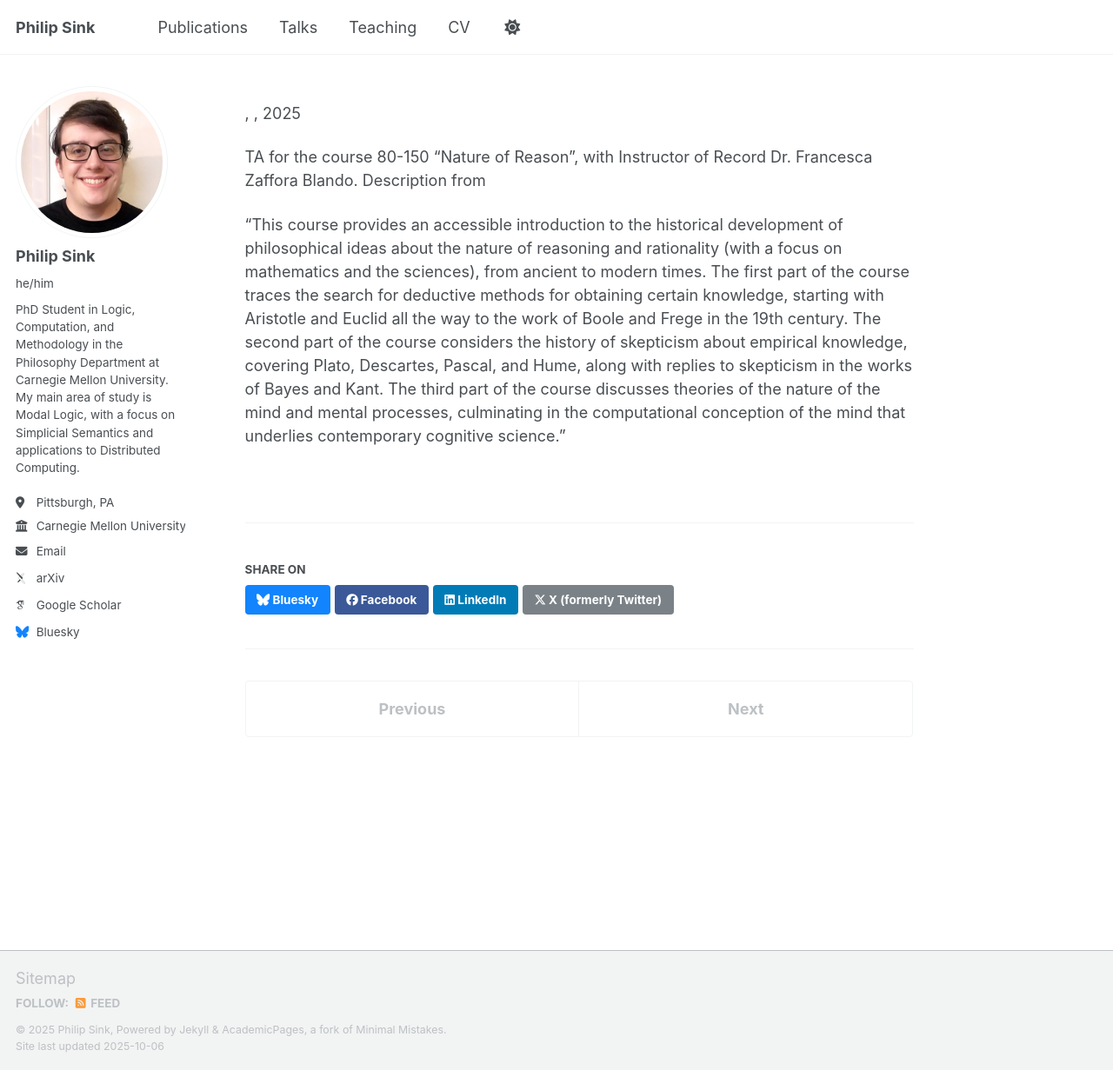
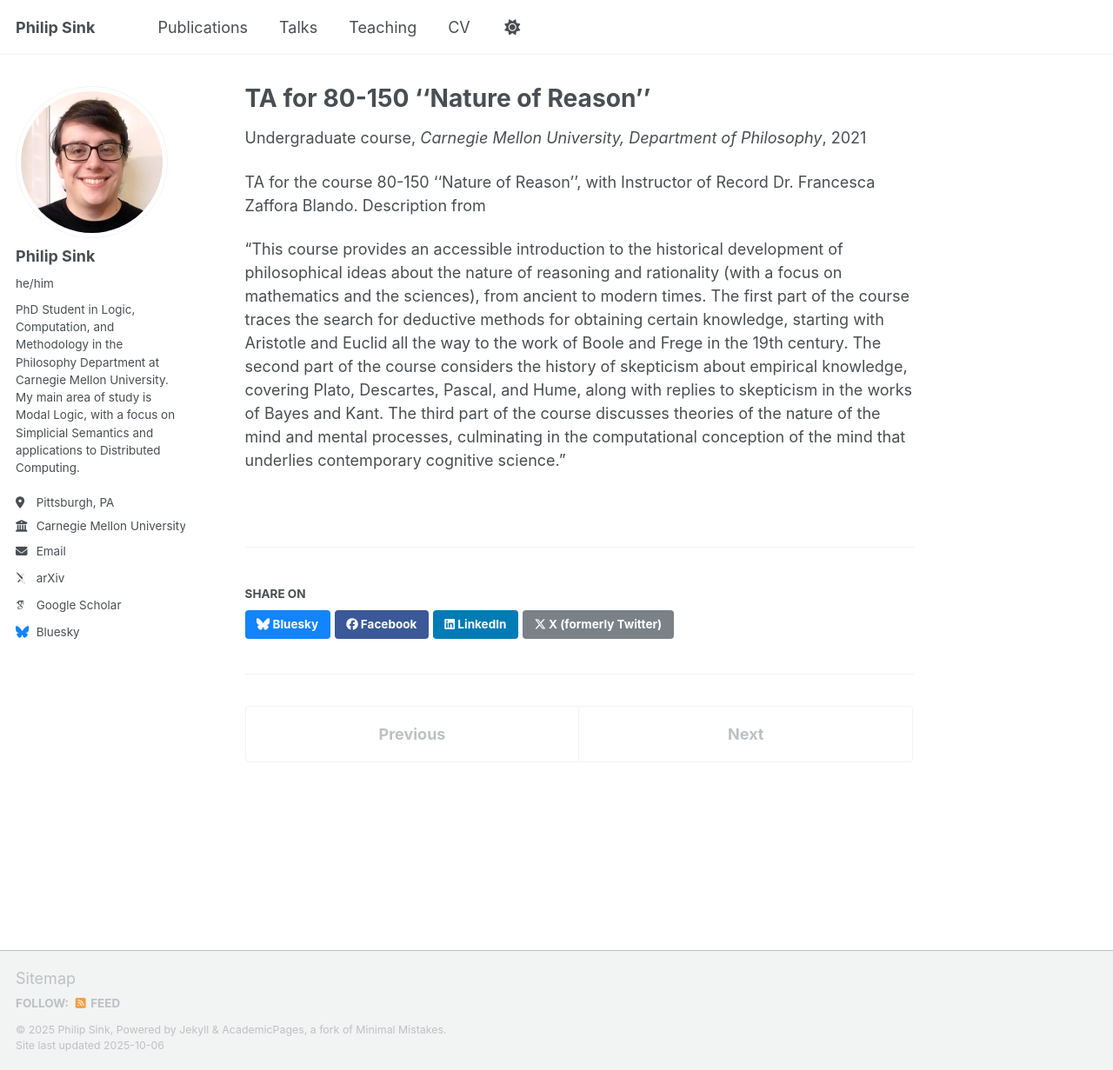
Before and after one commit to Philip-Sink/Philip-Sink.github.io, a Jekyll site: the page built from _teaching/2021-spring-TAing-1.md, in a window 1280 px wide and 1231 px high. Shown: the whole window at 87% size. Built offline with Jekyll 4.4.1, drawn with Linux system fonts in a browser that asks for light colours; some web fonts are replaced; a script that is not in the unit is left out.

Commit message:
Update 2021-spring-TAing-1.md

```diff
--- a/_teaching/2021-spring-TAing-1.md
+++ b/_teaching/2021-spring-TAing-1.md
@@ -1,5 +1,5 @@
 ---
-title: "TA for 80-150 "Nature of Reason""
+title: "TA for 80-150 ''Nature of Reason''"
 collection: TAing
 type: "Undergraduate course"
 permalink: /teaching/2021-spring-TAing-1
@@ -8,6 +8,6 @@ date: 2021-02-01
 location: "Pittsburgh, PA"
 ---
 
-TA for the course 80-150 "Nature of Reason", with Instructor of Record Dr. Francesca Zaffora Blando. Description from
+TA for the course 80-150 ''Nature of Reason'', with Instructor of Record Dr. Francesca Zaffora Blando. Description from
 
 "This course provides an accessible introduction to the historical development of philosophical ideas about the nature of reasoning and rationality (with a focus on mathematics and the sciences), from ancient to modern times. The first part of the course traces the search for deductive methods for obtaining certain knowledge, starting with Aristotle and Euclid all the way to the work of Boole and Frege in the 19th century. The second part of the course considers the history of skepticism about empirical knowledge, covering Plato, Descartes, Pascal, and Hume, along with replies to skepticism in the works of Bayes and Kant. The third part of the course discusses theories of the nature of the mind and mental processes, culminating in the computational conception of the mind that underlies contemporary cognitive science."
```
